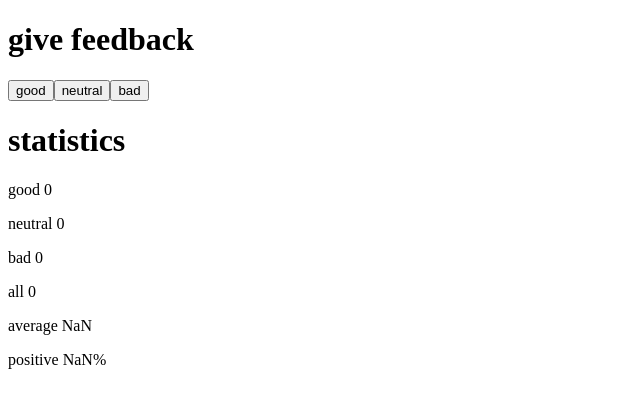
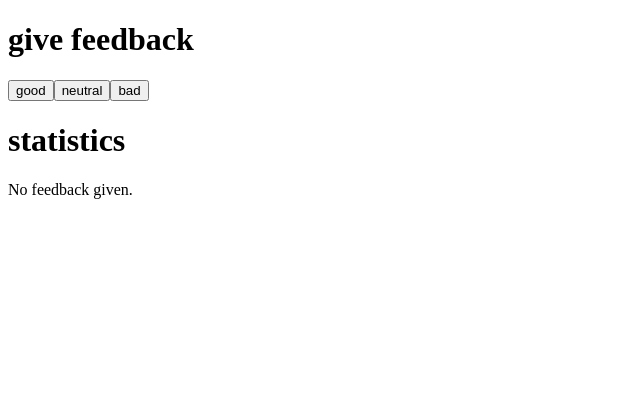
Before and after one commit to 1Dedios/helsinki-fullstack, a React (Create React App) app in the folder part1/unicafe/: page / in a window 1280 px wide. Shown: the top 408 px of the page, without its empty margins (0-640 px from the left). Built offline with nearby package versions, Linux system fonts and the light colour scheme.

Commit message:
successful conditional render on Statistics component

```diff
--- a/part1/unicafe/src/App.js
+++ b/part1/unicafe/src/App.js
@@ -9,6 +9,10 @@ const Button = ({ text, handleClick }) => {
 };
 
 const Statistics = ({ good, neutral, bad, allClicks, average, positive }) => {
+  if (allClicks.length === 0) {
+    return 'No feedback given.';
+  }
+
   return (
     <div>
       <p>good {good}</p>
```
